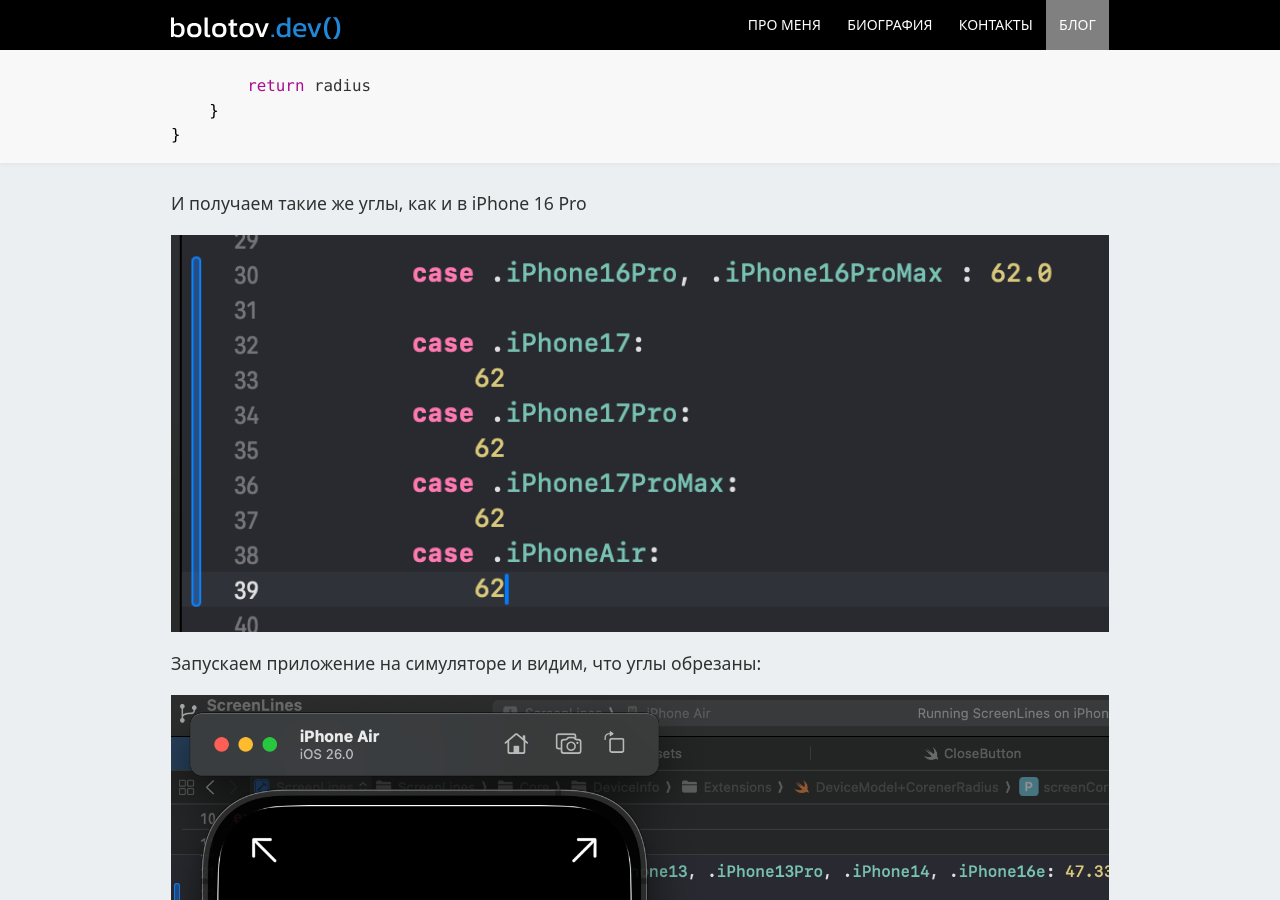
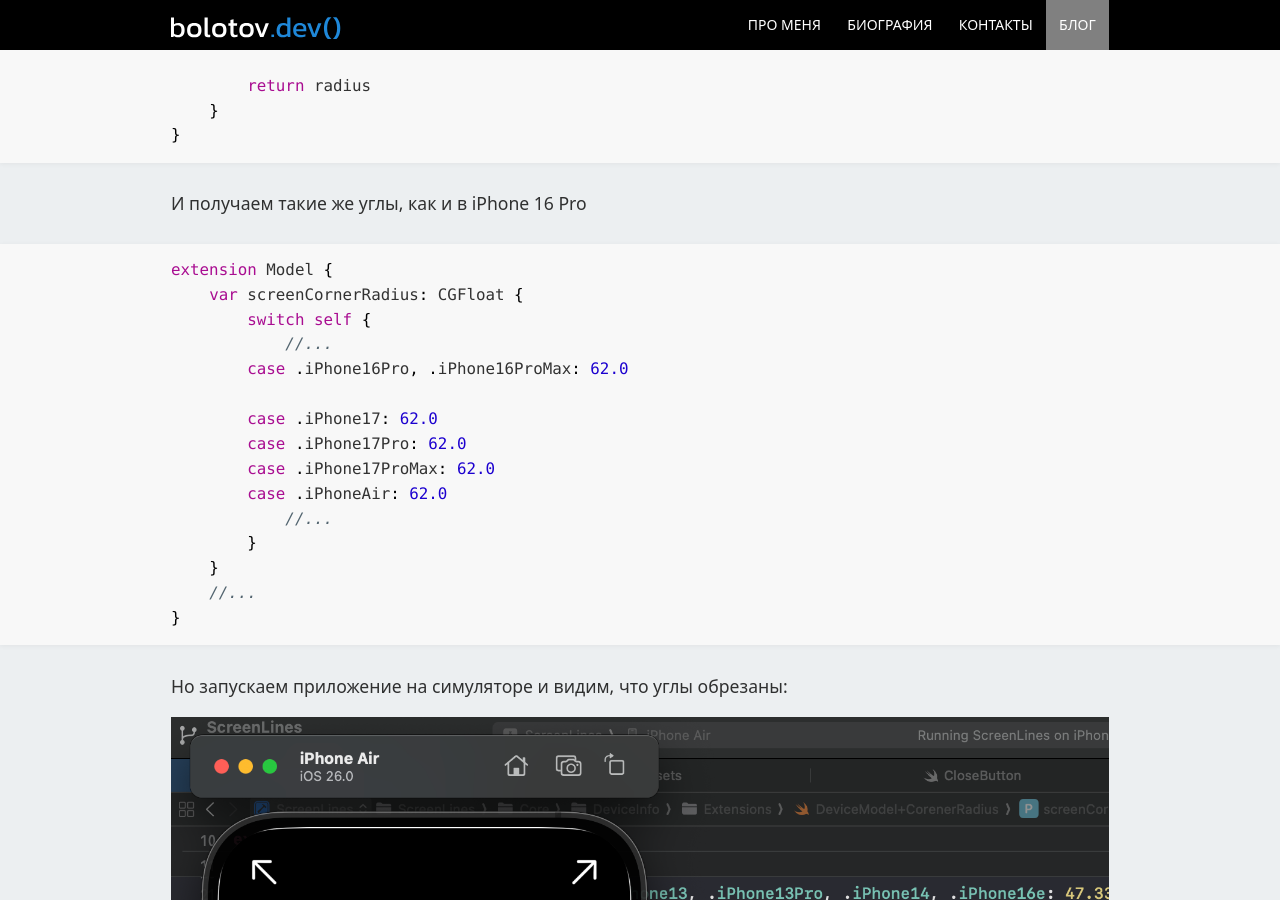
Before and after one commit to artembolotov/artembolotov.github.io, a Jekyll site: the page built from blog/_posts/2025-09-11-iphone-air.md, in a window 1280 px wide and 900 px high, scrolled down 672 px. Built offline with Jekyll 4.4.1, drawn with Linux system fonts in a browser that asks for light colours.

Commit message:
iPhone Air post updated

````diff
--- a/blog/_posts/2025-09-11-iphone-air.md
+++ b/blog/_posts/2025-09-11-iphone-air.md
@@ -31,9 +31,25 @@
 ```
 И получаем такие же углы, как и в iPhone 16 Pro
 
-{% include img.html src="corners.png" alt="Радуисы скругления новых айфонов" %}
+```swift
+extension Model {
+    var screenCornerRadius: CGFloat {
+        switch self {
+            //...
+        case .iPhone16Pro, .iPhone16ProMax: 62.0
 
-Запускаем приложение на симуляторе и видим, что углы обрезаны:
+        case .iPhone17: 62.0
+        case .iPhone17Pro: 62.0
+        case .iPhone17ProMax: 62.0
+        case .iPhoneAir: 62.0
+            //...
+        }
+    }
+    //...
+}
+```
+
+Но запускаем приложение на симуляторе и видим, что углы обрезаны:
 
 {% include img.html src="air-corners-problem.png" alt="iPhone Air corners problem" %}
 
````
Also changed, not shown: blog/img/2025-09-11-iphone-air/corners.png (deleted).
